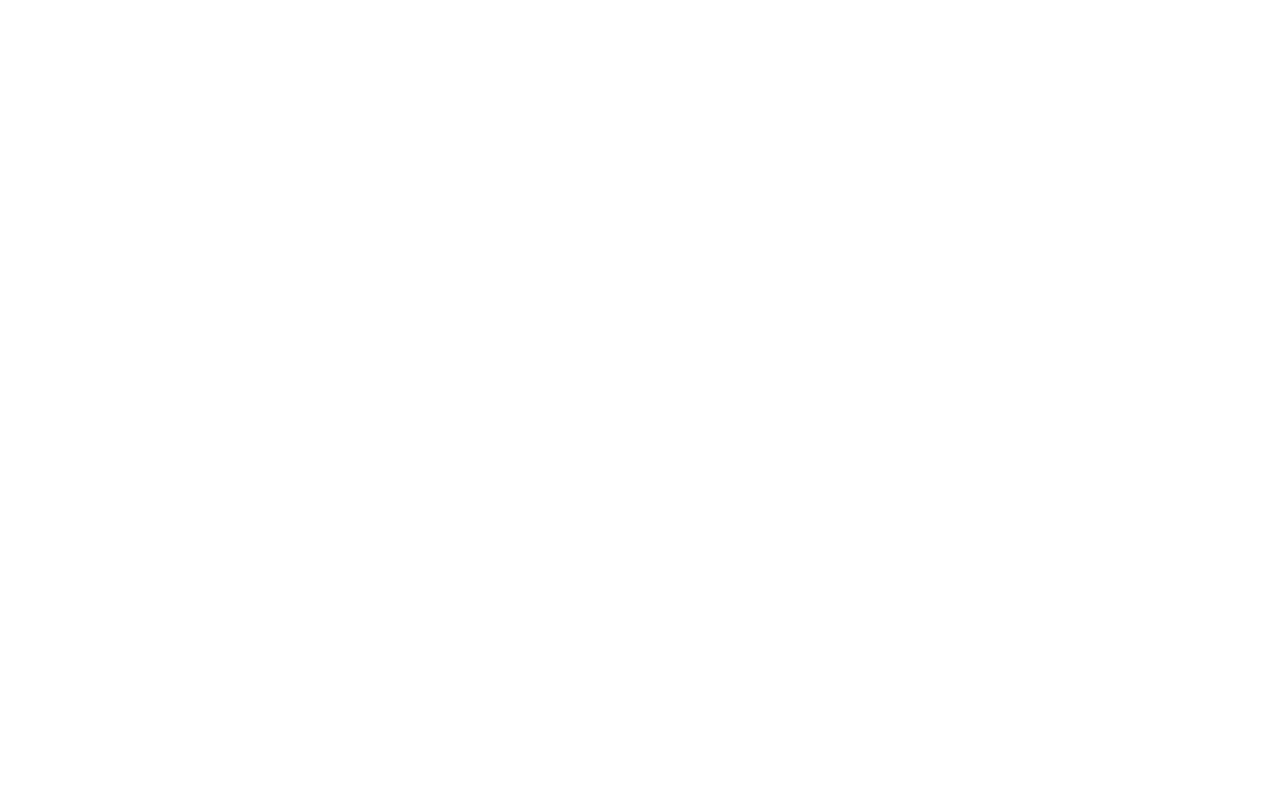
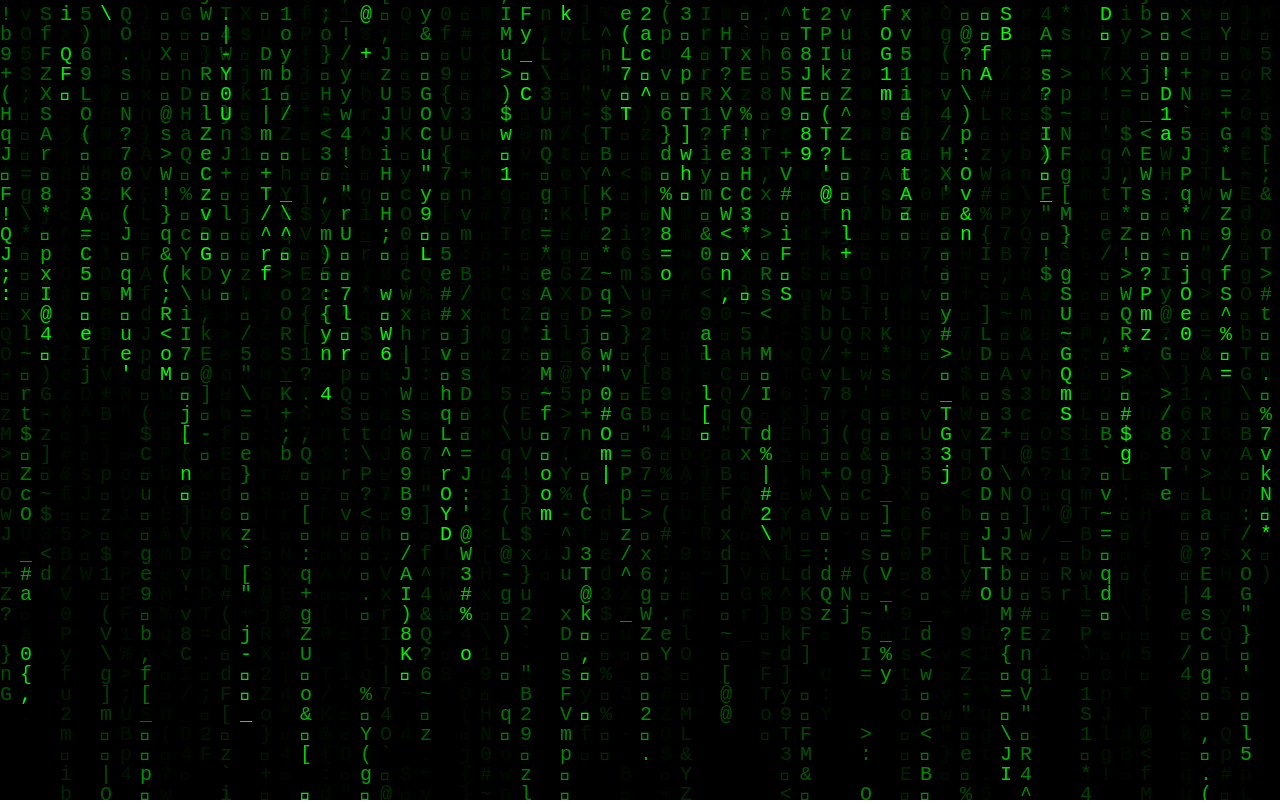
Before and after one commit to CarlosOrellana00/Segundo-Efecto-Matrix, a plain HTML site: page index.html in a window 1280 px wide. Drawn offline with Linux system fonts and the light colour scheme.

Commit message:
terminao y comentado

```diff
--- /dev/null
+++ b/effect.js
@@ -0,0 +1,41 @@
+// buscamos el canvas usando el identificador
+const canvas = document.getElementById('canv');
+// seleccionamos su contexto
+const ctx = canvas.getContext('2d');
+// guardamos su hancho y alto
+const w = canvas.width = document.body.offsetWidth;
+const h = canvas.height = document.body.offsetHeight;
+// seleccionamos un color de fondo
+ctx.fillStyle = '#000';
+ctx.fillRect(0, 0, w, h);
+/* dividimos el espacio en 40 columnas, enposicion "Y" y pintamos desde arriba
+y que cada columna parte desde 0*/
+const cols = Math.floor(w / 20) + 1;
+const ypos = Array(cols).fill(0);
+// se crea la función "matrix"
+function matrix () {
+  /* seleccionamos el color negro para pintar, pero con una capa muy transparente
+  y que coloque esa capa cada ves que pinta*/
+  ctx.fillStyle = '#0001';
+  ctx.fillRect(0, 0, w, h);
+  // seleccionamos el color verde y una fuente
+  ctx.fillStyle = '#0f0';
+  ctx.font = '15pt monospace';
+  // por cada cada posicion "Y" de una columna, dame una posicion y un indice
+  ypos.forEach((y, ind) => {
+    // calculame un caracter al hazar
+    const text = String.fromCharCode(Math.random() * 128);
+    // calculame la posición "X" donde te dibujas
+    const x = ind * 20;
+    // alli escribiras el texto
+    ctx.fillText(text, x, y);
+    /* restablecer aleatoriamente el final de la columna si tiene
+    al menos 100 px de alto*/
+    if (y > 100 + Math.random() * 10000) ypos[ind] = 0;
+    /*de lo contrario, simplemente mueva la coordenada
+    y de la columna 20px hacia abajo*/
+    else ypos[ind] = y + 20;
+  });
+}
+// la función se ejecutara cada 50milisegundos
+setInterval(matrix, 50);
--- a/index.html
+++ b/index.html
@@ -2,7 +2,11 @@
 <html lang="en">
 <head>
   <title>Segundo Efecto Matrix</title>
+  <link rel="stylesheet" href="style.css">
 </head>
 <body>
+  <!-- creamos un cambas con tamaño e identificador -->
+  <canvas width="500" height="200" id="canv"></canvas>
+  <script src="effect.js"></script>
 </body>
 </html>
--- /dev/null
+++ b/style.css
@@ -0,0 +1,5 @@
+body {
+  margin: 0;
+  height: 100vh;
+  width: 100vw;
+}
```
